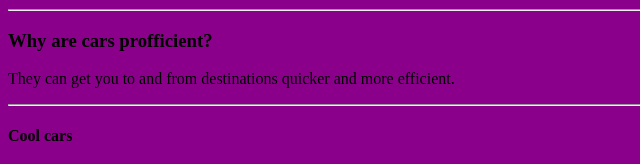
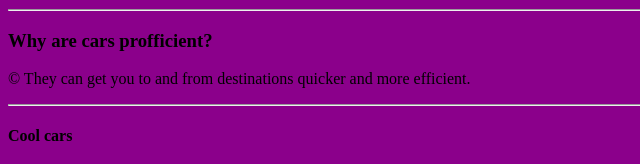
Before and after one commit to Bryce111111111/Class_Projects, a plain HTML site: page Bryce_HTML/index.html in a window 1280 px wide. Shown: the part 152-316 px from the top of the page, 0-640 px from the left. Drawn offline with Linux system fonts and the light colour scheme.

Commit message:
Update index.html

```diff
--- a/Bryce_HTML/index.html
+++ b/Bryce_HTML/index.html
@@ -30,7 +30,7 @@
 
     <h3>Why are cars profficient?</h3>
 
-    <p>They can get you to and from destinations quicker and more efficient.</p>
+    <p>© They can get you to and from destinations quicker and more efficient.</p>
 
     <hr>
 
@@ -43,7 +43,7 @@
         <li><a href="https://en.wikipedia.org/wiki/BMW_M4" target="_blank">BMW M4</a></li>
     </ul>
     <hr>
-    <img src="toyota-sprinter-trueno-ae86 (1).jpg" alt="Toyota AE86">
+    <img src="toyota-sprinter-trueno-ae86(1).jpg" alt="Toyota AE86">
     <a href="https://www.jdmexport.com/blog/why-is-the-toyota-ae86-so-legendary" target="_blank">TAE86</a>
     <img src="s-l1200.jpg" alt="Nissan R34">
     <a href="https://www.autoweek.com/news/a63071859/built-by-legends-nissan-skyline-gt-r" target="_blank">Nissan R34</a>
```
